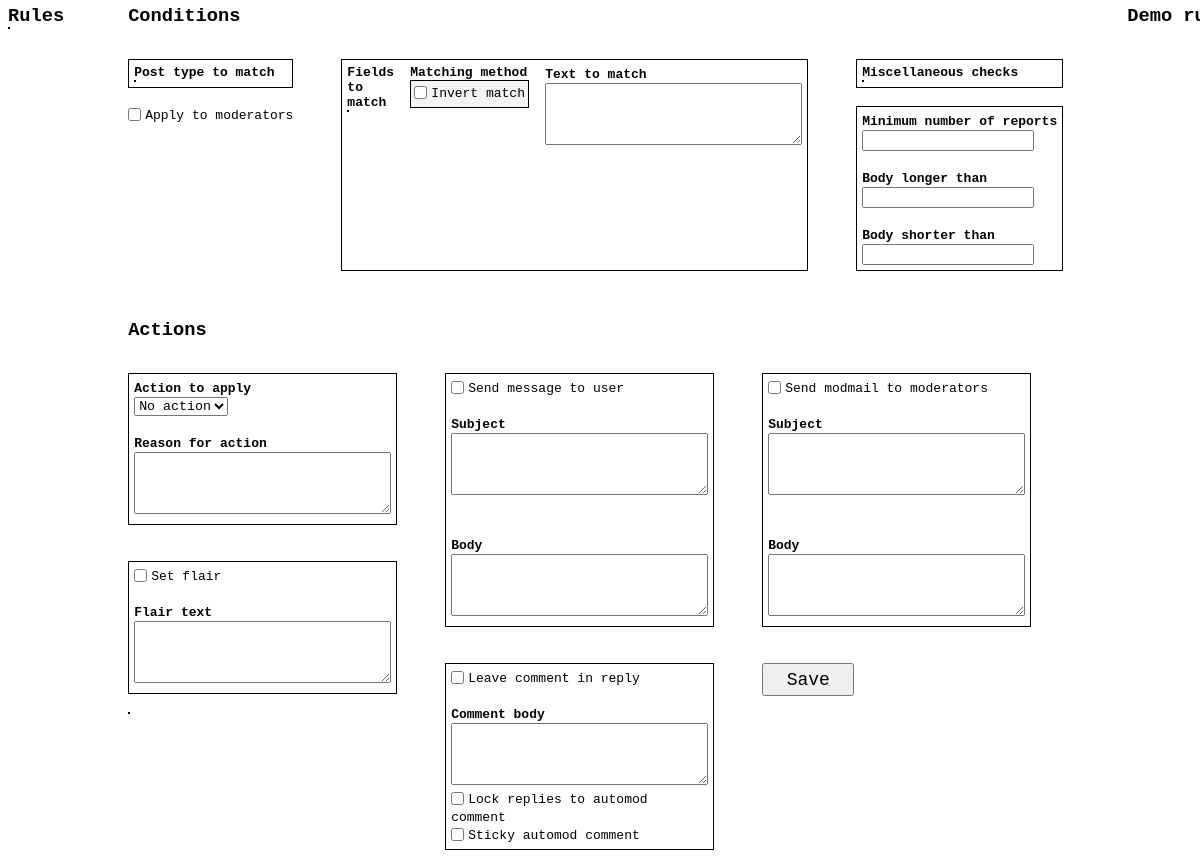
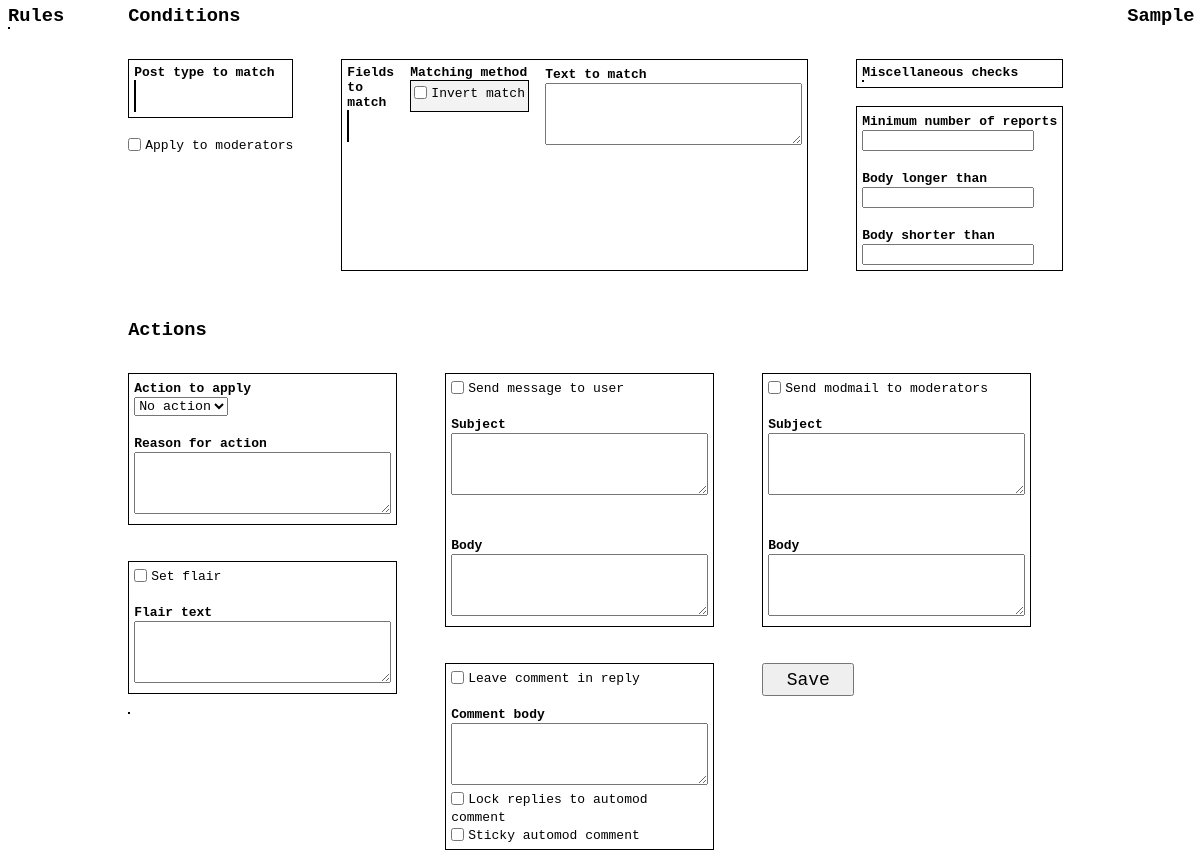
Before and after one commit to Orange-Production-Plant/automod-gui, an Electron app: page index.html in a window 800 px wide. Shown: the part 56-914 px from the top of the page, 1200 px wide, since content can reach past the window. Drawn offline with Linux system fonts and the light colour scheme; no server answers.

Commit message:
uodated things (working on adding multisearch checks)

```diff
--- a/elements.css
+++ b/elements.css
@@ -59,6 +59,16 @@ p {
     overflow-y: auto;
 }
 
+.dropdown {
+    height: 2em;
+    overflow-y: hidden;
+}
+
+.dropdown:hover {
+    height: auto;
+    overflow-y: auto;
+}
+
 .buttonlist {
     width: fit-content;
     height: fit-content;
--- a/index.html
+++ b/index.html
@@ -34,7 +34,7 @@
 					<div> <!-- First column -->
 						<div class="groupbox">
 							<h5 class="sectionlabel">Post type to match</h5>
-							<div class="listview">
+							<div class="listview dropdown">
 								<ul id="itemtype" class="checklist"></ul>
 							</div>
 						</div>
@@ -42,17 +42,18 @@
 						<input id="nme" name="nme" class="checklist-button" type="checkbox"><label for="nme" class="checklist-label">Apply to moderators</label>
 					</div>
 					<div class="groupbox"> <!-- Second column -->
-						<div id="searchingchecks" >
+						<div id="searchchecks">
+							<div class="searchcheck" >
 								<div>
 									<h5 class="sectionlabel">Fields to match</h5>
-								<div class="listview">
+									<div class="listview dropdown">
 										<ul id="fields" class="checklist"></ul>
 									</div>
 								</div>
 
 								<div>
 									<h5 class="sectionlabel">Matching method</h5>
-								<div class="listview">
+									<div class="listview dropdown">
 										<ul id="matchtype"></ul>
 										<ul id="matchmodifier"></ul>
 										<ul id="invert">
@@ -63,6 +64,7 @@
 								<div>
 									<label class="sectionlabel" for="fieldmatch">Text to match</label>
 									<textarea id="fieldmatch" name="fieldmatch" cols="30" rows="4"></textarea>
+								</div>
 							</div>
 						</div>
 					</div>
@@ -159,7 +161,7 @@
 			</div>
 		</section>
 		<section id="demoarea" class="container">
-			<h3>Demo rule</h3>
+			<h3>Sample post</h3>
 			<div id="demoroot"></div>
 		</section>
 	</main>
--- a/layout.css
+++ b/layout.css
@@ -19,9 +19,13 @@
 
 #searchingchecks {
     display: grid;
+    grid-auto-rows: auto;
+}
+
+.searchcheck {
+    display: grid;
     grid-template-columns: min-content min-content min-content;
     column-gap: 1em;
-
 }
 
 #actionform {
--- a/ruletester.js
+++ b/ruletester.js
@@ -21,6 +21,9 @@ function defaultTypeMapper(inputType, inputValue, inputClassList = "", inputID =
 		case "checkbox": {
 			return (inputValue == "on");
 		}
+		case "radio": {
+
+		}
 		default: {
 			return inputValue;
 		}
@@ -38,7 +41,12 @@ function collectForm(className, typeMapper = defaultTypeMapper) {
 
 	let formObject = {};
 	for (let input of inputs) {
-		formObject[input.id] = typeMapper(input.type, input.value, input.classList, input.id);
+		if (input.classList.contains("radiogroup")) {
+
+		}
+		else {
+			formObject[input.id] = typeMapper(input.type, input.value, input.classList, input.id);
+		}
 	}
 
 	return formObject;
```
Lines whose indentation alone changed are shown as unchanged.
